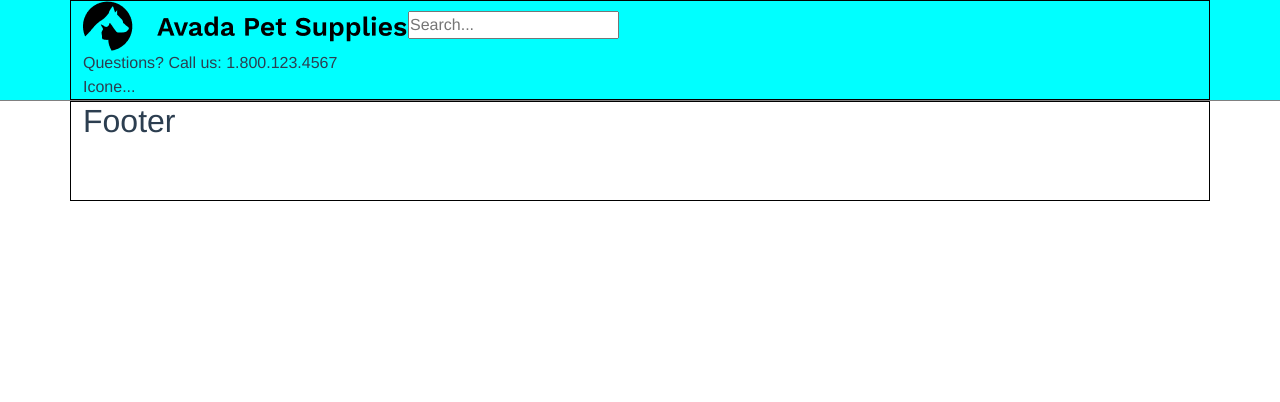
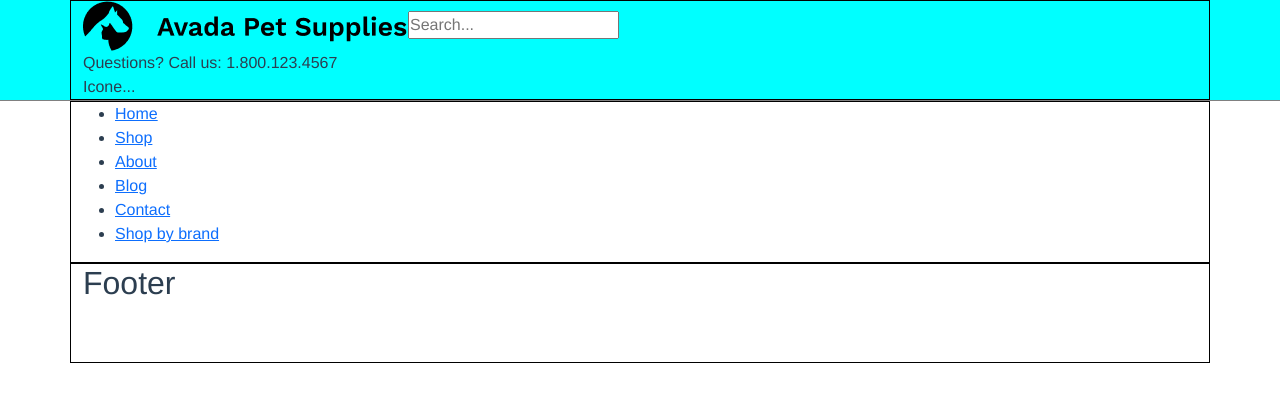
Before and after one commit to Vincedinardo21/proj-html-vuejs, a Vue app: page / in a window 1280 px wide. Shown: the top 402 px of the page. Built offline with nearby package versions, Linux system fonts and the light colour scheme; the HTML template or start-up script is replaced by a standard one.

Commit message:
Prototipo Navbar

```diff
--- a/src/components/MyHeader.vue
+++ b/src/components/MyHeader.vue
@@ -1,5 +1,7 @@
 <template>
     <header>
+
+      <!-- Logo & Searchbar Area -->
       <section class="logo-container">
         <div class="container">
           <div class="row">
@@ -16,13 +18,56 @@
           </div>
         </div>
       </section>
+
+      <!-- Nav Area -->
+      <nav>
+        <div class="container">
+          <div class="row">
+            <div class="col-12">
+              <ul>
+                <li v-for="(item, i) in navBar" :key="i"><a :href="item.link">{{item.text}}</a></li>
+              </ul>
+            </div>
+          </div>
+        </div>
+      </nav>
+
     </header>
 </template>
 
 <script>
 export default {
   name: 'MyHeader',
-
+  data(){
+    return{
+      navBar : [
+        {
+          text : "Home",
+          link : "https://bootstrap-vue.org/docs",
+        },
+        {
+          text : "Shop",
+          link : "#",
+        },
+        {
+          text : "About",
+          link : "#",
+        },
+        {
+          text : "Blog",
+          link : "#",
+        },
+        {
+          text : "Contact",
+          link : "#",
+        },
+        {
+          text : "Shop by brand",
+          link : "#",
+        },
+      ]
+    }
+  }
 }
 </script>
 
```
